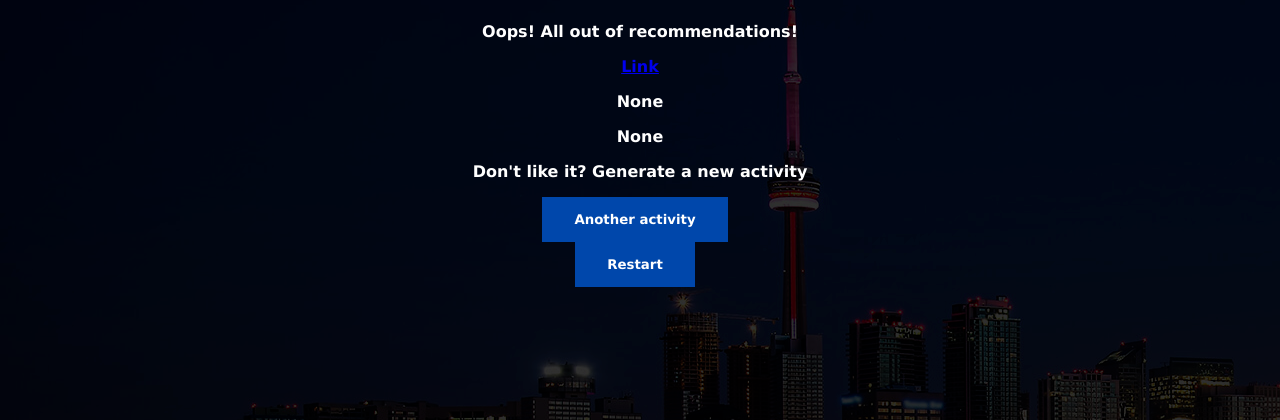
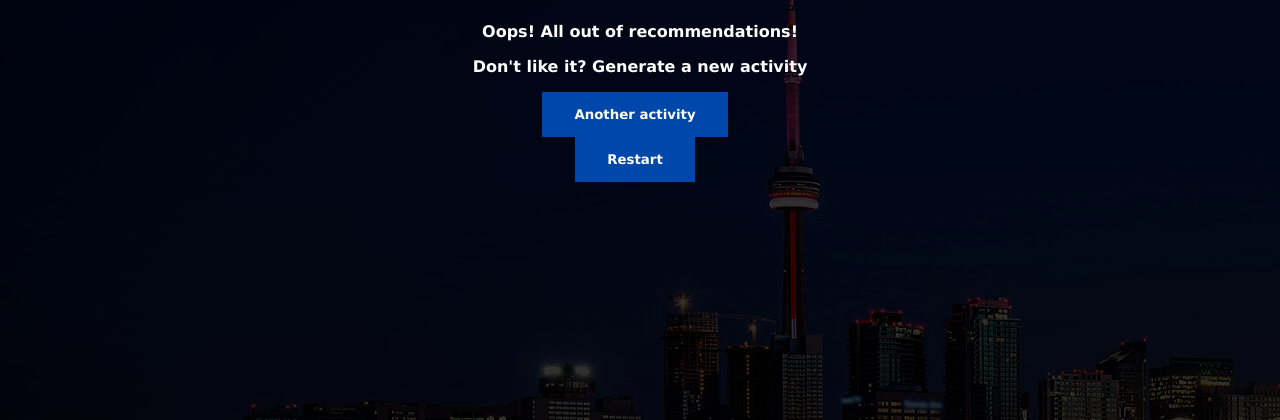
Before and after one commit to Paulo-Guerrero/ToDoToronto, a Flask app: page /activity in a window 1280 px wide. Shown: the part 59-479 px from the top of the page. Run offline with Flask 2, Linux system fonts and the light colour scheme.

Commit message:
Made event info dissapear if all out of events

```diff
--- a/main.py
+++ b/main.py
@@ -33,9 +33,10 @@ def submit_criteria():
 def activity():
     event = None
     activityName = "Oops! All out of recommendations!"
-    website = None
-    descrip = None
-    eventDate = None
+    website = ""
+    descrip = ""
+    eventDate = ""
+    eventLink = ""
 
     if request.method == "POST":
         ag.generate_activity(criteriaModel)
@@ -47,18 +48,20 @@ def activity():
             activities.pop(0)
         if activities:
             event = activities[0]
+        else:
+            event = None
     if event:
         activityName = event[longName]
         website = event[link]
         descrip = event[description]
         eventDate = event[date]
-    if event:
-        render_template('activity.html', activityName=activityName)
+        eventLink = "Event Link"
     return render_template('activity.html',
                            activityName=activityName,
                            website=website,
                            description=descrip,
-                           date=eventDate)
+                           date=eventDate,
+                           link=eventLink)
 
 
 # Press the green button in the gutter to run the script.
--- a/templates/activity.html
+++ b/templates/activity.html
@@ -14,7 +14,7 @@
     </header>
     <div class="activity">
         <p>{{activityName}}</p>
-        <a href={{website}} target =_blank>Link</a>
+        <a href={{website}} target =_blank>{{link}}</a>
         <p>{{description}}</p>
         <p>{{date}}</p>
         <p>Don't like it? Generate a new activity</p>
```
